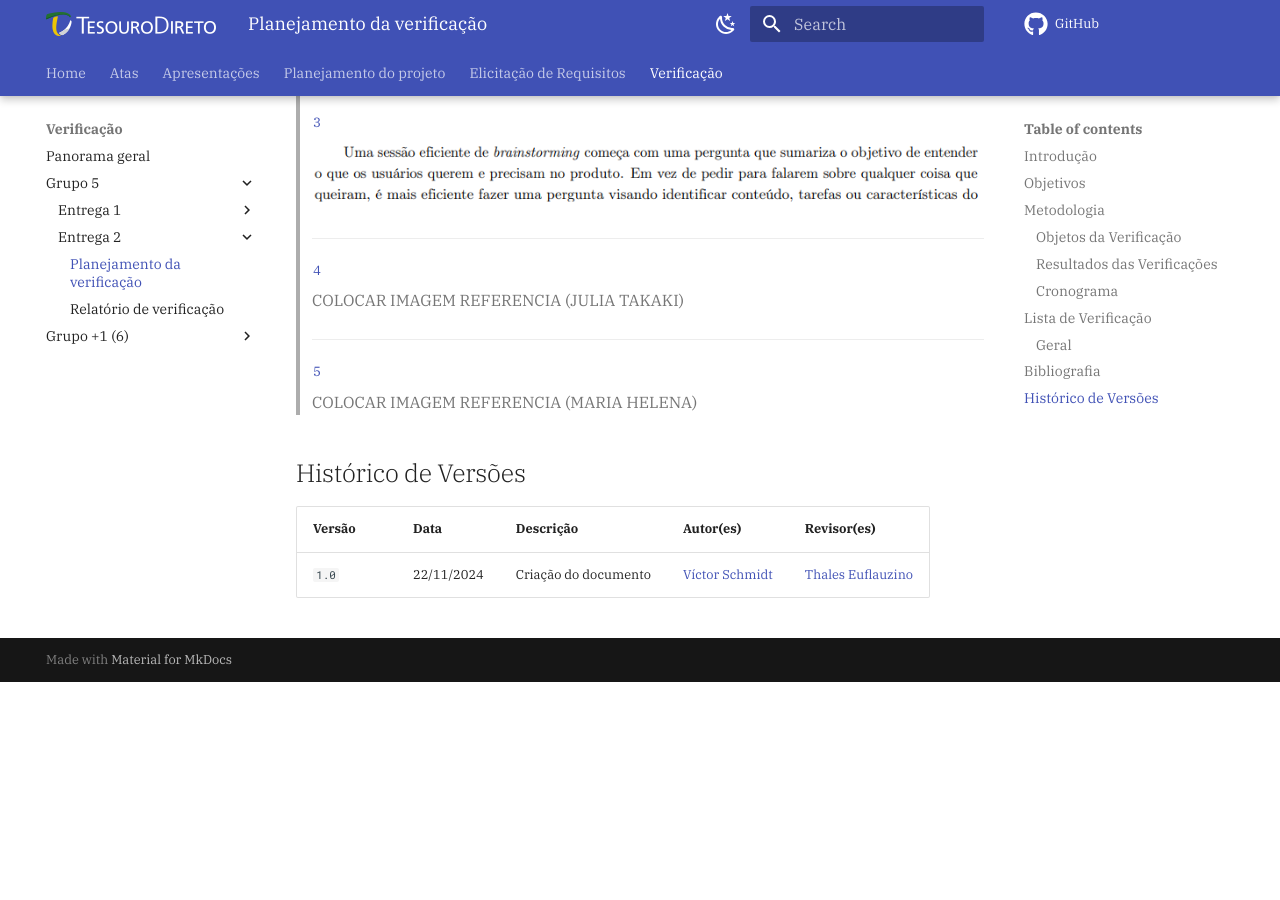
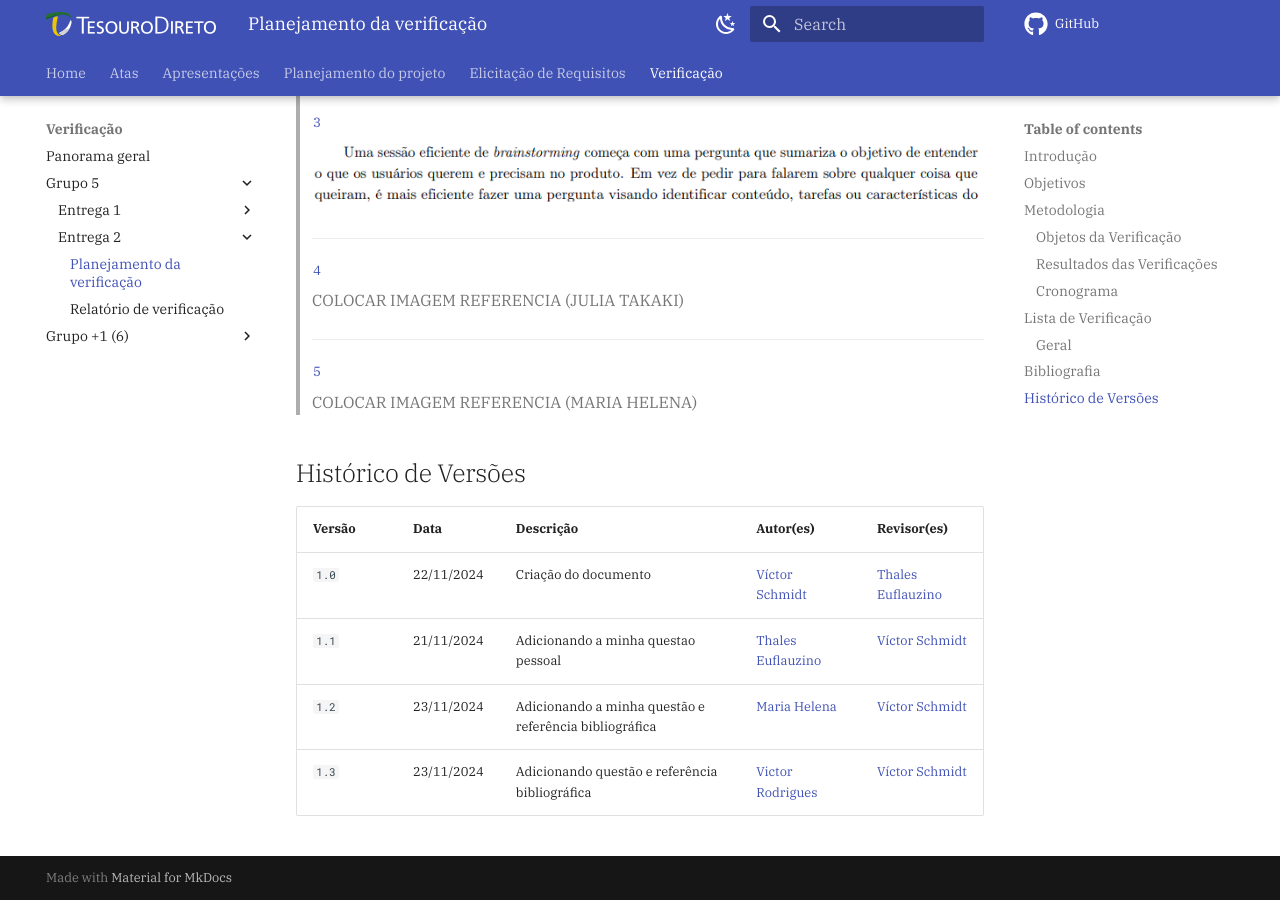
Before and after one commit to Requisitos-de-Software/2024.2-Grupo05, an MkDocs documentation site: the page built from docs/verificacao/grupo5/entrega2/planej-verificacao-e2-gp5.md, in a window 1280 px wide and 900 px high, scrolled down 3684 px. Built offline with MkDocs 1.6.1 and Material for MkDocs 9.7.7, drawn with Linux system fonts in a browser that asks for light colours; comment, search, counter and statistics services are not loaded; old or Windows-style settings are respelled for this version of MkDocs; before the commit the page ends 4366 px from its top, so only the background shows below that.

Commit message:
historico de versao

```diff
--- a/docs/verificacao/grupo5/entrega2/planej-verificacao-e2-gp5.md
+++ b/docs/verificacao/grupo5/entrega2/planej-verificacao-e2-gp5.md
@@ -126,3 +126,6 @@ _Autores: Equipe do Projeto, 2024._
 | Versão  | Data | Descrição | Autor(es) | Revisor(es) |
 | -------- | ------ | ------ | ---------- | ---------- |
 | `1.0` | 22/11/2024 | Criação do documento  | [Víctor Schmidt](https://github.com/moonshinerd) | [Thales Euflauzino](https://github.com/thaleseuflauzino) |
+| `1.1` | 21/11/2024 | Adicionando a minha questao pessoal | [Thales Euflauzino](https://github.com/thaleseuflauzino) |[Víctor Schmidt](https://github.com/moonshinerd)|
+| `1.2` | 23/11/2024 | Adicionando a minha questão e referência bibliográfica | [Maria Helena](https://github.com/MariaCHelena) | [Víctor Schmidt](https://github.com/moonshinerd) |
+| `1.3` | 23/11/2024 | Adicionando questão e referência bibliográfica | [Victor Rodrigues](https://github.com/ViictorHugoo) | [Víctor Schmidt](https://github.com/moonshinerd) |
```
Also changed, not shown: docs/verificacao/grupo5/entrega2/relatorio-verificacao-e2-gp5.md (+1 -0 lines).
